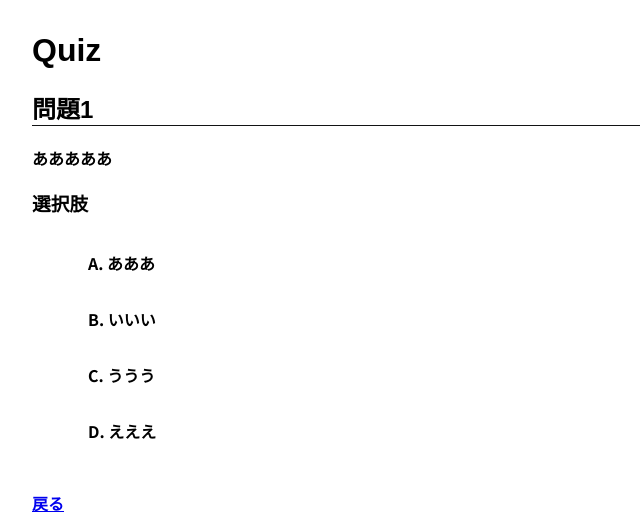
After one commit to Hiroki4091/php_study, a PHP site: page /html/question.php in a window 1280 px wide. The commit adds this page. Shown: the top 531 px of the page, without its empty margins (0-640 px from the left). Run offline with PHP 8.4, Linux system fonts and the light colour scheme.

Commit message:
ファイルを移動

```diff
--- /dev/null
+++ b/Web/Quiz/html/question.php
@@ -0,0 +1,6 @@
+<?php
+
+$question = 'あああああ';
+
+// ファイルを読み込む
+include __DIR__ .'/../templete/question..tpl.php';
--- a/Web/templete/question..tpl.php
+++ b/Web/Quiz/templete/question..tpl.php
@@ -12,7 +12,9 @@
         <div class="section">
             <h1>Quiz</h1>
             <h2>問題1</h2>
-            <p>ああああ</p>
+            <p>
+                <?php echo $question; ?>
+            </p>
             <h3>選択肢</h3>
             <ol class="choices" data-id="question1">
                 <li data-answer="A">あああ</li>
--- a/Web/html/question.php
+++ /dev/null
@@ -1,3 +0,0 @@
-<?php
-
-include __DIR__ .'/../templete/question..tpl.php';
```
Also changed, not shown: Web/Quiz/html/questions.js (renamed from Web/html/questions.js), Web/Quiz/html/style.css (renamed from Web/html/style.css).
